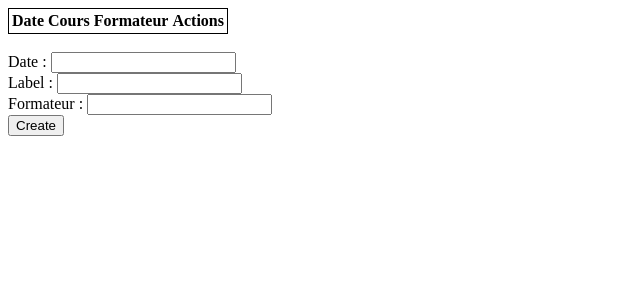
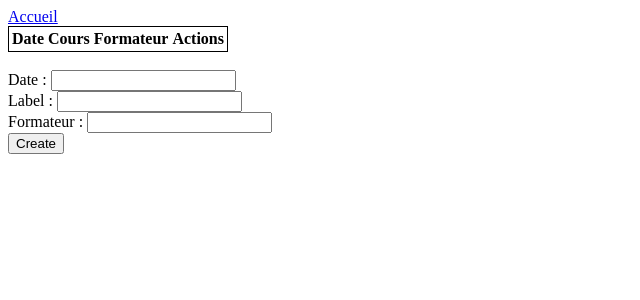
Before and after one commit to TOTOleHero/SmileFormationPHP, a PHP site: page /sendEmail/src/showPlanning.php in a window 1280 px wide. Shown: the top 300 px of the page, without its empty margins (0-640 px from the left). Run offline with PHP 8.4, Linux system fonts and the light colour scheme; the visitor is signed in with stand-in values (Sample User, id 1); data that the repository does not hold is empty.

Commit message:
ajoute un lien accueil au niveau du planning

```diff
--- a/html/showPlanning.html.php
+++ b/html/showPlanning.html.php
@@ -15,6 +15,8 @@
         </style>
     </head>
     <body>
+
+        <a href="/src/Accueil.php">Accueil</a>
         <table>
 
             <tr>
```
